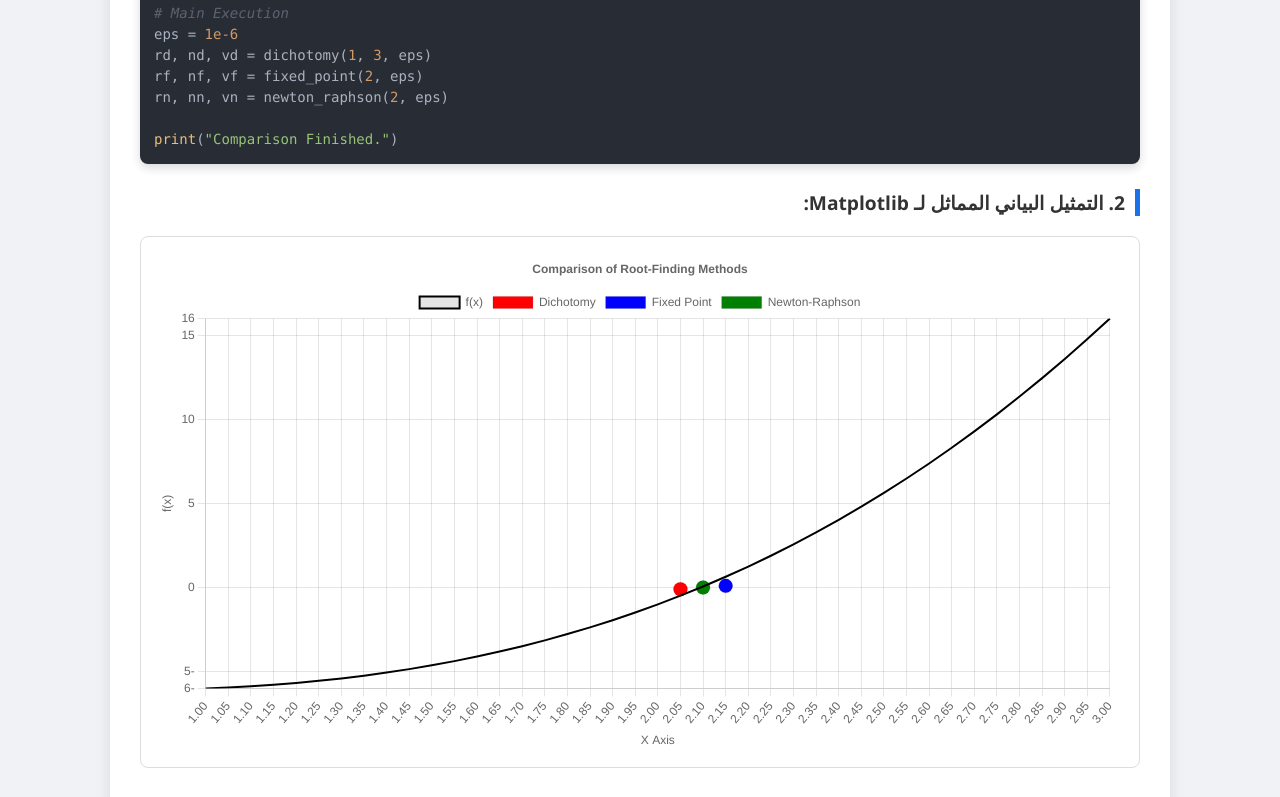
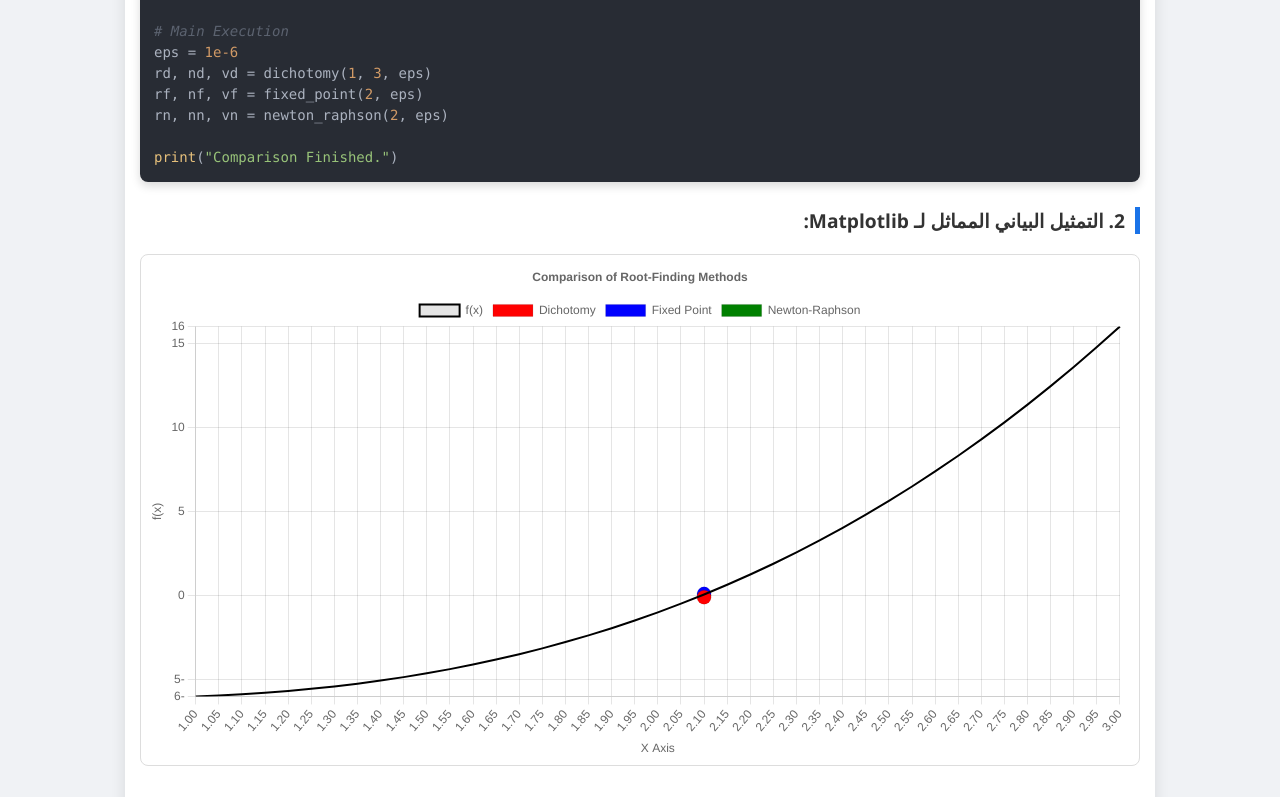
Before and after one commit to Wahidkherchache/Project-MI, a plain HTML site: page index.html in a window 1280 px wide. Shown: the part 2003-2800 px from the top of the page. Drawn offline with nearby package versions, Linux system fonts and the light colour scheme.

Commit message:
i fixed issues

```diff
--- a/index.html
+++ b/index.html
@@ -10,8 +10,8 @@
     <script src="https://cdnjs.cloudflare.com/ajax/libs/highlight.js/11.8.0/highlight.min.js"></script>
 
     <style>
-        body { font-family: 'Segoe UI', sans-serif; background-color: #f0f2f5; margin: 0; padding: 20px; color: #333; }
-        .container { max-width: 1000px; margin: auto; background: white; padding: 30px; border-radius: 12px; box-shadow: 0 4px 15px rgba(0,0,0,0.1); }
+        body { font-family: 'Segoe UI', sans-serif; background-color: #f0f2f5; margin: 0; padding: 15px; color: #333; }
+        .container { max-width: 1000px; margin: auto; background: white; padding: 15px; border-radius: 12px; box-shadow: 0 4px 15px rgba(0,0,0,0.1); }
         h1 { text-align: center; color: #1a73e8; margin-bottom: 30px; }
         .section-label { font-size: 1.2rem; font-weight: bold; margin: 25px 0 10px; display: block; border-right: 5px solid #1a73e8; padding-right: 10px; }
 
@@ -19,7 +19,7 @@
         pre { border-radius: 8px; overflow: hidden; margin: 0; box-shadow: 0 4px 10px rgba(0,0,0,0.15); }
         code { font-family: 'Consolas', 'Monaco', monospace !important; font-size: 14px !important; direction: ltr !important; text-align: left !important; line-height: 1.5; }
 
-        .chart-box { margin-top: 20px; border: 1px solid #ddd; border-radius: 8px; padding: 15px; background: #fff; }
+        .chart-box { margin-top: 20px; border: 1px solid #ddd; border-radius: 8px; padding: 5px; background: #fff; }
         canvas { width: 100% !important; height: 500px !important; }
         .footer { text-align: center; margin-top: 40px; font-size: 0.8rem; color: #888; }
     </style>
@@ -28,6 +28,7 @@
 
 <div class="container">
     <h1>Numerical Analysis Project</h1>
+    <p style="text-align: center;">the group : Abd elouahid kherchache, yasmine terki, Khelfallah anias</p>
     <p style="text-align: center;">تمثيل طرق إيجاد الجذور: Dichotomy, Fixed Point, Newton-Raphson</p>
 
     <span class="section-label">1. الكود المصدري الكامل (Python Code):</span>
@@ -161,14 +162,14 @@ print("Comparison Finished.")</code></pre>
                 },
                 {
                     label: 'Dichotomy',
-                    data: [{x: "2.05", y: -0.1}], // نقطة تقريبية كما في الصورة
+                    data: [{x: "2.10", y: -0.1}], // نقطة تقريبية كما في الصورة
                     backgroundColor: 'red',
                     pointRadius: 7,
                     type: 'scatter'
                 },
                 {
                     label: 'Fixed Point',
-                    data: [{x: "2.15", y: 0.1}],
+                    data: [{x: "2.10", y: 0.1}],
                     backgroundColor: 'blue',
                     pointRadius: 7,
                     type: 'scatter'
```
